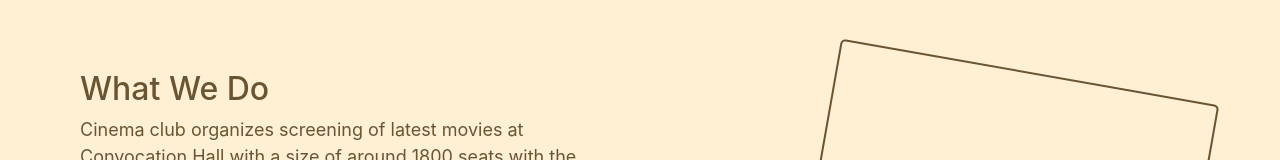
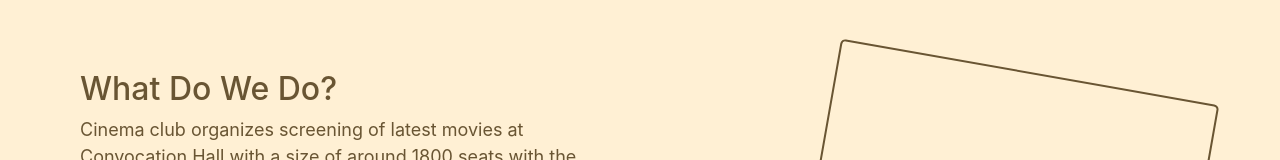
Before and after one commit to Aryan-singhal/CinemaClubIITR-frontend, a React (Create React App) app: page / in a window 1280 px wide. Shown: the part 2706-2866 px from the top of the page. Built offline with nearby package versions, Linux system fonts and the light colour scheme.

Commit message:
check ci/cd

```diff
--- a/src/components/About.js
+++ b/src/components/About.js
@@ -8,7 +8,7 @@ function About() {
   return (
     <div className='about-container'>
         <div className="about-content">
-            <h2 className='abth'>What We Do</h2>
+            <h2 className='abth'>What Do We Do?</h2>
             <p>Cinema club organizes screening of latest movies at <br /> <span>Convocation Hall,</span>with a size of around 1800 seats with the <br /> best projector in the city.These Screenings (which are free <br /> of cost,by the way) are met with much fanfare in a Convo <br /> bottled down to its full capacity.</p>
             <div className="contact-btns">
                 <FacebookRoundedIcon/>
```
